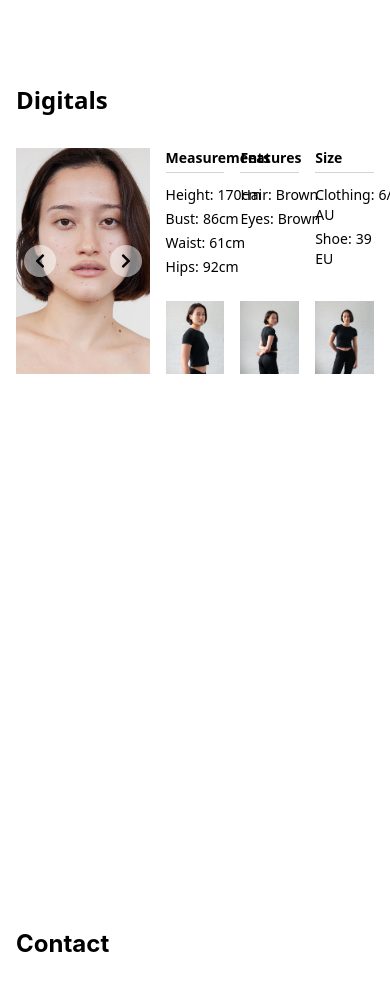
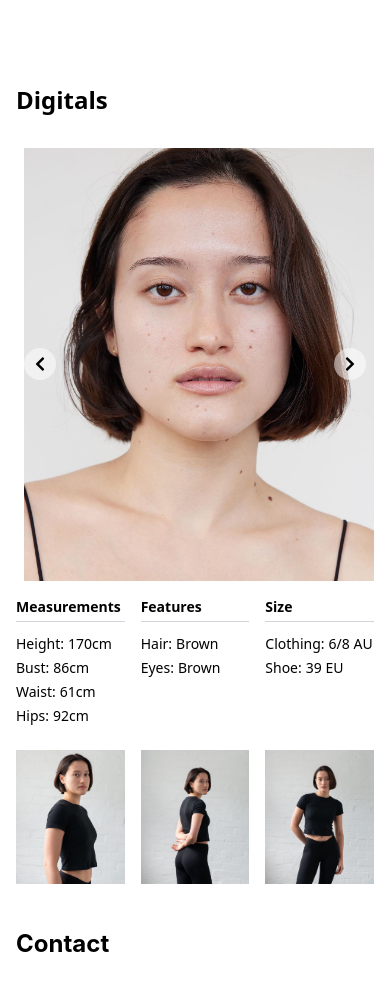
Before and after one commit to annisa-nye/aisya-model-portfolio, a React (Vite) app: page / in a window 390 px wide. Shown: the part 1620-2610 px from the top of the page. Built offline with nearby package versions, Linux system fonts and the light colour scheme.

Commit message:
digitals responsive

```diff
--- a/src/components/Digitals.tsx
+++ b/src/components/Digitals.tsx
@@ -57,8 +57,8 @@ const Digitals: React.FC = () => {
 			<h2 className='text-2xl font-bold p-4 sticky top-0 bg-white z-10'>
 				Digitals
 			</h2>
-			<div className='p-4 grid grid-cols-5 gap-4 md:grid-cols-4 md:grid-rows-3'>
-				<div className='col-span-2 row-span-2 md:col-span-3 md:row-span-3 relative'>
+			<div className='p-4 grid grid-cols-5 gap-4 xs:grid-cols-3 xs:grid-rows-3'>
+				<div className='col-span-2 row-span-2 xs:col-span-3 xs:row-span-3 relative pl-2'>
 					<img
 						src={`src/assets/images/p0-digitals/p0-${carouselImages[currentImage]}.jpeg`}
 						alt={`Digital ${currentImage + 1}`}
@@ -77,20 +77,20 @@ const Digitals: React.FC = () => {
 						<FaChevronRight />
 					</button>
 				</div>
-				<div className='col-span-3 grid grid-cols-3 gap-4 md:col-span-1 md:row-span-3 md:flex md:flex-col'>
+				<div className='col-span-3 grid grid-cols-3 gap-4 xs:col-span-3 xs:row-span-3'>
 					{measurementCategories.map((category, categoryIndex) => (
 						<div
 							key={categoryIndex}
-							className='flex flex-col justify-between h-full md:h-auto'
+							className='flex flex-col justify-between h-full'
 						>
 							<div>
 								<h3 className='text-lg font-semibold xs:text-sm'>
 									{category.title}
 								</h3>
 								<div className='h-px bg-gray-300 my-1'></div>
-								<ul className='space-y-1 py-2'>
+								<ul className='space-y-1 py-2 xs:text-sm'>
 									{category.items.map((measurement, itemIndex) => (
-										<li key={itemIndex} className='text-sm'>
+										<li key={itemIndex} className=''>
 											<span className='font-medium'>{measurement.label}:</span>
 											<span className='ml-1'>{measurement.value}</span>
 										</li>
--- a/src/components/Header.tsx
+++ b/src/components/Header.tsx
@@ -22,7 +22,7 @@ const Header: React.FC = () => {
 	return (
 		<header>
 			<div className='font-inter w-full flex justify-center'>
-				<nav className='w-full h-auto fixed top-0 pt-4 pr-1 z-50 xs:pt-5'>
+				<nav className='w-full h-auto fixed top-0 pt-6 pr-1 z-50 xs:pt-5'>
 					<ul className='flex justify-end text-red-500 text-lg xs:text-sm'>
 						<li
 							className={`mx-2 xs:mx-1 ${
```
